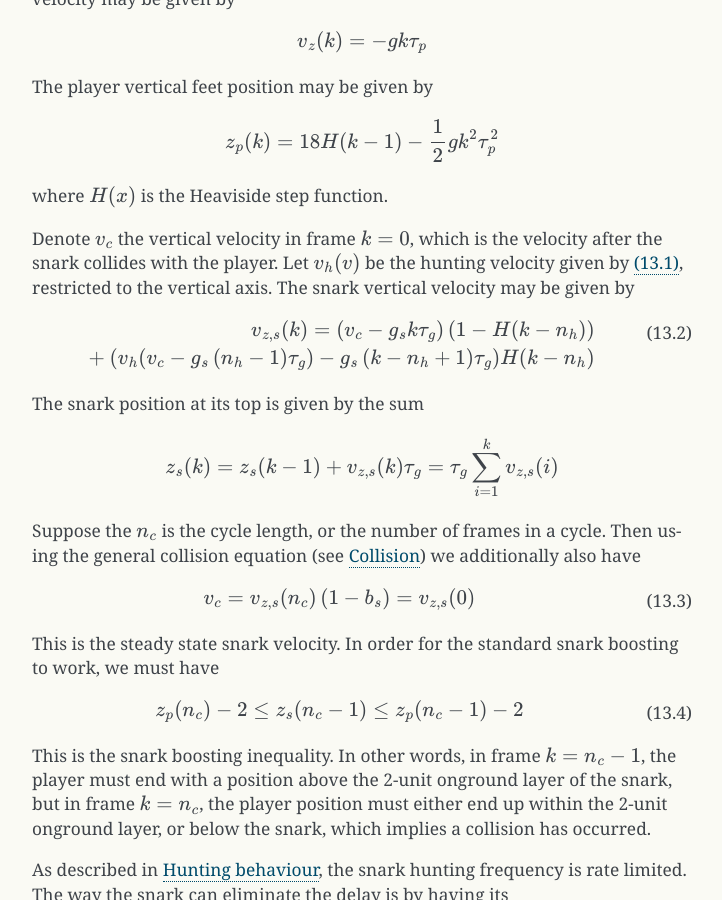
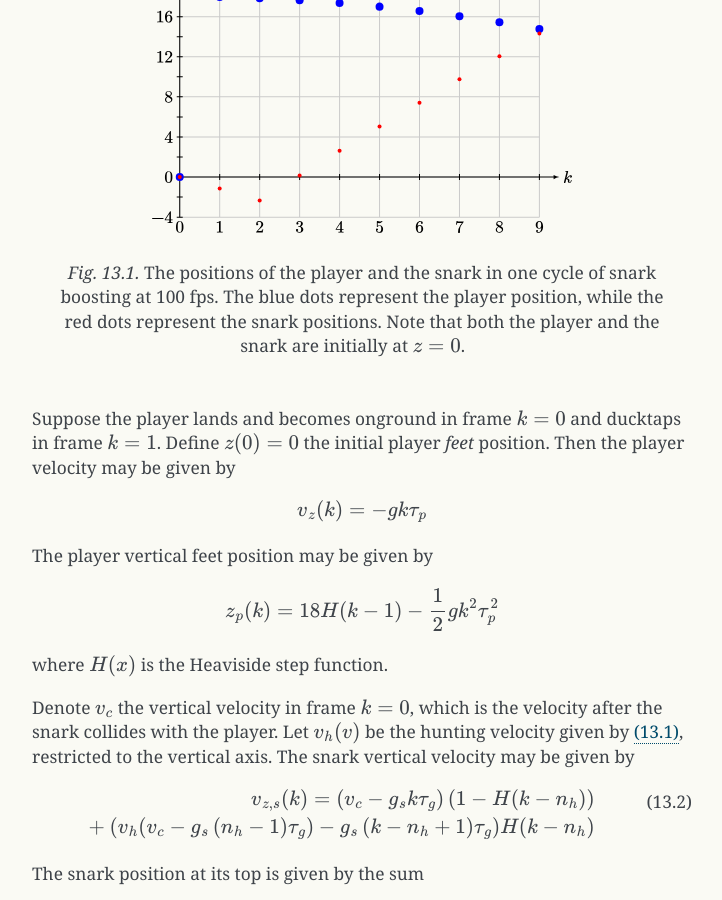
Before and after one commit to Matherunner/hldoc, a Sphinx documentation site: the page built from source/monsters.rst, in a window 1280 px wide and 900 px high, scrolled down 13139 px. Shown: the whole window, without its empty margins (388-1110 px from the left). Built offline with Sphinx 7.4.7, drawn with Linux system fonts in a browser that asks for light colours; formulas are drawn with MathJax 3; some of the changed text lies outside the part shown.

Commit message:
Add snark boosting graph

```diff
--- a/source/monsters.rst
+++ b/source/monsters.rst
@@ -535,6 +535,10 @@ In order to achieve the opposite effects of ad-hoc snark boosting, most importan
 
 In the steady state, a cycle begins with the player landing on the snark and becoming onground. Within the same frame, the snark collides with the player, and bounces downward (due to :math:`b = 1.5` given to the general collision equation in :ref:`collision`) with a steady state velocity. In the next frame, the player ducktaps and lifts off into the air, while the snark continues to move downward. Some frames later in the :math:`n_h`-th frame, the snark begins to hunt with the behaviour described in :ref:`snark hunting`, and sets the velocity so that it points upward. At this point, the player is moving downward and the snark is moving upward. Eventually, the player will land on the snark again and the cycle repeats.
 
+.. figure:: images/snark-boosting-100fps.svg
+
+   The positions of the player and the snark in one cycle of snark boosting at 100 fps. The blue dots represent the player position, while the red dots represent the snark positions. Note that both the player and the snark are initially at :math:`z = 0`.
+
 Suppose the player lands and becomes onground in frame :math:`k = 0` and ducktaps in frame :math:`k = 1`. Define :math:`z(0) = 0` the initial player *feet* position. Then the player velocity may be given by
 
 .. math:: v_z(k) = -gk\tau_p
```
Also changed, not shown: source/images/snark-boosting-100fps.svg (added), 1 other file.
